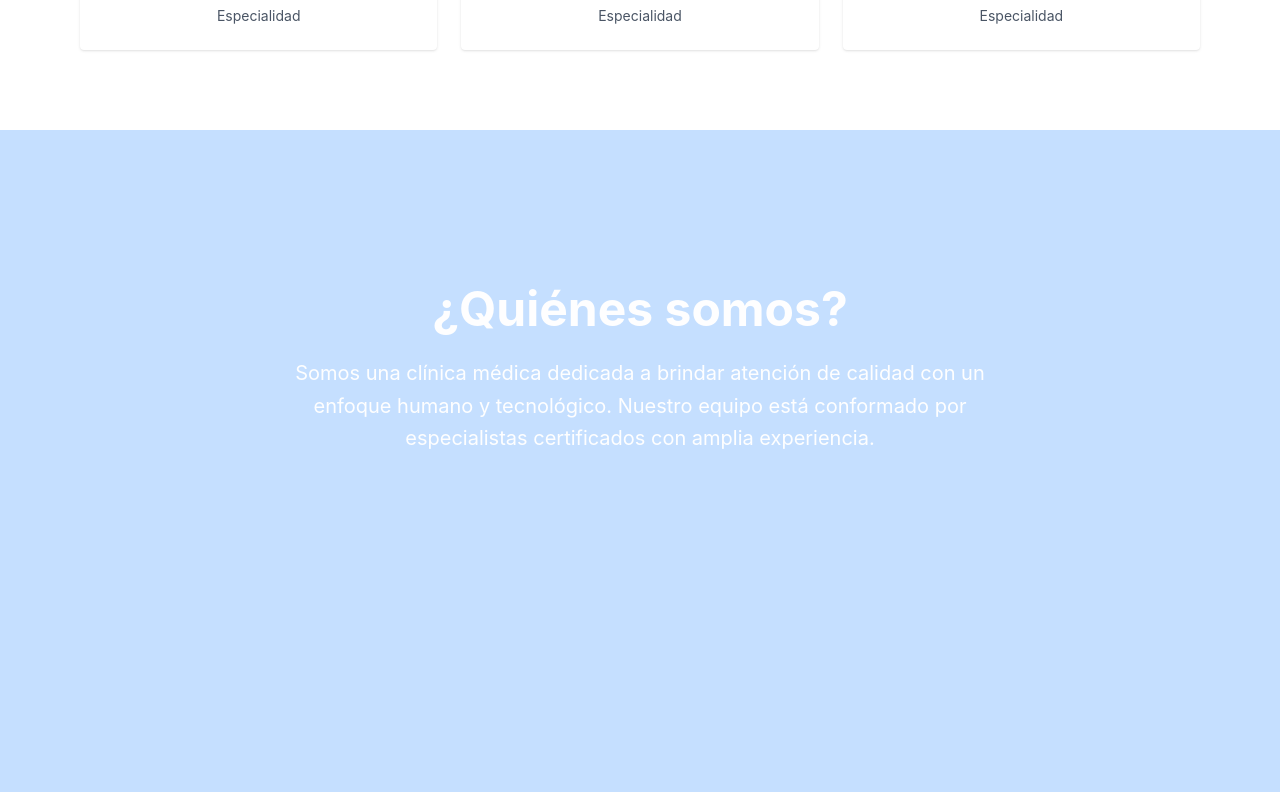
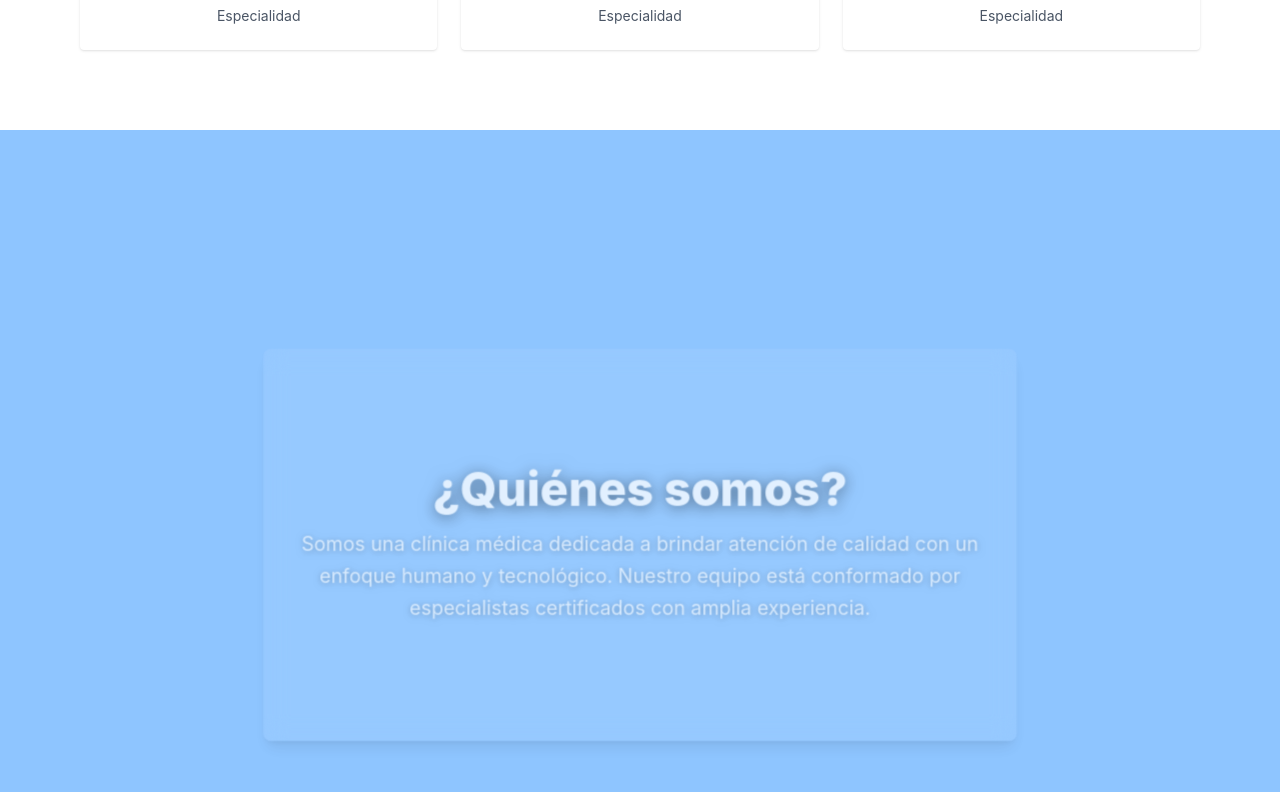
Before and after one commit to JosueDev09/Clinica-Medica-Pagina, a Next.js app: page /inicio in a window 1280 px wide. Shown: the part 1588-2380 px from the top of the page. Built offline with nearby package versions, Linux system fonts and the light colour scheme.

Commit message:
se esta personalizando el parallax

```diff
--- a/src/components/header/header.tsx
+++ b/src/components/header/header.tsx
@@ -27,7 +27,7 @@ export default function Header() {
     return (
 
 
-      <header className="fixed top-0 left-0 w-full z-50 backdrop-blur-md bg-white/30 border-b border-white/20 shadow-md mt-[40px]">
+      <header className="fixed top-0 left-0 w-full z-50 backdrop-blur-md bg-white/30 border-b border-white/20 shadow-md ">
         <div className="max-w-7xl mx-auto px-4 py-3 flex justify-between items-center">
           <h1 className="font-bold text-lg text-blue-700">Clínica Esymbel</h1>
           <nav className="flex space-x-6">
--- a/src/components/informacionEmpresa/informacionEmpresa.tsx
+++ b/src/components/informacionEmpresa/informacionEmpresa.tsx
@@ -1,3 +1,5 @@
+
+/* eslint-disable react-hooks/rules-of-hooks */
 "use client";
 import { useRef } from "react";
 import { useScroll, useTransform, motion } from "framer-motion";
@@ -27,62 +29,71 @@ export default function InformacionEmpresa() {
     offset: ["start end", "end start"],
   });
 
-  const fondoOpacity = useTransform(scrollYProgress, [0, 0.5], [0, 1]);
+  const fondoOpacity = useTransform(scrollYProgress, [0, 0.3], [0, 1]);
   const fondoScale = useTransform(scrollYProgress, [0, 0.3], [1.1, 1]);
+  const whiteOverlayOpacity = useTransform(scrollYProgress, [0.95, 1], [0, 1]);
 
   return (
-    <section ref={sectionRef} className="relative">
-      {/* Fondo azul animado SOLO en esta sección */}
+    <section ref={sectionRef} className="relative min-h-[270vh]">
+      {/* Fondo azul */}
       <motion.div
-        className="absolute inset-0 bg-blue-200 z-0"
+        className="absolute inset-0 bg-blue-300 z-0"
         style={{ opacity: fondoOpacity, scale: fondoScale }}
       />
 
-      {/* Contenido encima del fondo */}
-      <div className="relative z-10">
-        {contenidoEmpresa.map((item, index) => (
-          <ScrollSection
-            key={index}
-            title={item.title}
-            description={item.description}
-          />
-        ))}
+      {/* Capa blanca final */}
+      <motion.div
+        className="absolute inset-0 bg-white z-10"
+        style={{ opacity: whiteOverlayOpacity }}
+      />
+
+      {/* Contenido fijo con transiciones por scroll */}
+      <div className="sticky top-0 h-screen flex items-center justify-center z-20 px-6 text-center">
+        <div className="relative w-full max-w-3xl mx-auto h-[400px]">
+          {contenidoEmpresa.map((item, index) => {
+            // Si es el último, le damos más espacio
+            const isLast = index === contenidoEmpresa.length - 1;
+            const start = 0.3 + index * 0.2;
+            const end = isLast ? start + 0.4 : start + 0.25;
+
+            const itemOpacity = useTransform(
+              scrollYProgress,
+              [start, (start + end) / 2, end],
+              [0, 1, 0]
+            );
+            const itemY = useTransform(scrollYProgress, [start, end], [40, 0]);
+            const itemScale = useTransform(scrollYProgress, [start, end], [0.95, 1]);
+
+            return (
+              <motion.div
+                key={index}
+                style={{
+                  opacity: itemOpacity,
+                  y: itemY,
+                  scale: itemScale,
+                  position: "absolute",
+                  inset: 0,
+                  display: "flex",
+                  flexDirection: "column",
+                  alignItems: "center",
+                  justifyContent: "center",
+                }}
+                className="bg-white/10 backdrop-blur-md p-8 rounded-lg shadow-lg w-full"
+              >
+                <h2 className="text-4xl md:text-5xl font-extrabold text-white mb-4 drop-shadow-[0_2px_8px_rgba(0,0,0,0.6)]">
+                  {item.title}
+                </h2>
+                <p className="text-lg md:text-xl text-white/90 leading-relaxed drop-shadow-[0_1px_4px_rgba(0,0,0,0.4)] break-words whitespace-normal">
+                  {item.description}
+                </p>
+              </motion.div>
+            );
+          })}
+        </div>
       </div>
+
+      {/* Espacio extra para scroll final */}
+      <div className="h-[40vh]" />
     </section>
   );
 }
-
-function ScrollSection({
-  title,
-  description,
-}: {
-  title: string;
-  description: string;
-}) {
-  const ref = useRef(null);
-  const { scrollYProgress } = useScroll({
-    target: ref,
-    offset: ["start 80%", "start 40%"],
-  });
-
-  const opacity = useTransform(scrollYProgress, [0, 1], [0, 1]);
-  const translateY = useTransform(scrollYProgress, [0, 1], [40, 0]);
-  const scale = useTransform(scrollYProgress, [0, 1], [0.95, 1]);
-
-  return (
-    <section
-      ref={ref}
-      className="min-h-[60vh] flex items-center justify-center px-6 text-center"
-    >
-      <motion.div
-        style={{ opacity, y: translateY, scale }}
-        className="max-w-3xl text-white"
-      >
-        <h2 className="text-4xl md:text-5xl font-bold mb-6">{title}</h2>
-        <p className="text-lg md:text-xl text-white leading-relaxed">
-          {description}
-        </p>
-      </motion.div>
-    </section>
-  );
-}
--- a/src/styles/globals.css
+++ b/src/styles/globals.css
@@ -86,3 +86,8 @@ section {
 .nav-link:hover::after {
   width: 100%;
 }
+
+
+.text-glow {
+  text-shadow: 0 0 10px rgba(255, 255, 255, 0.8);
+}
```
